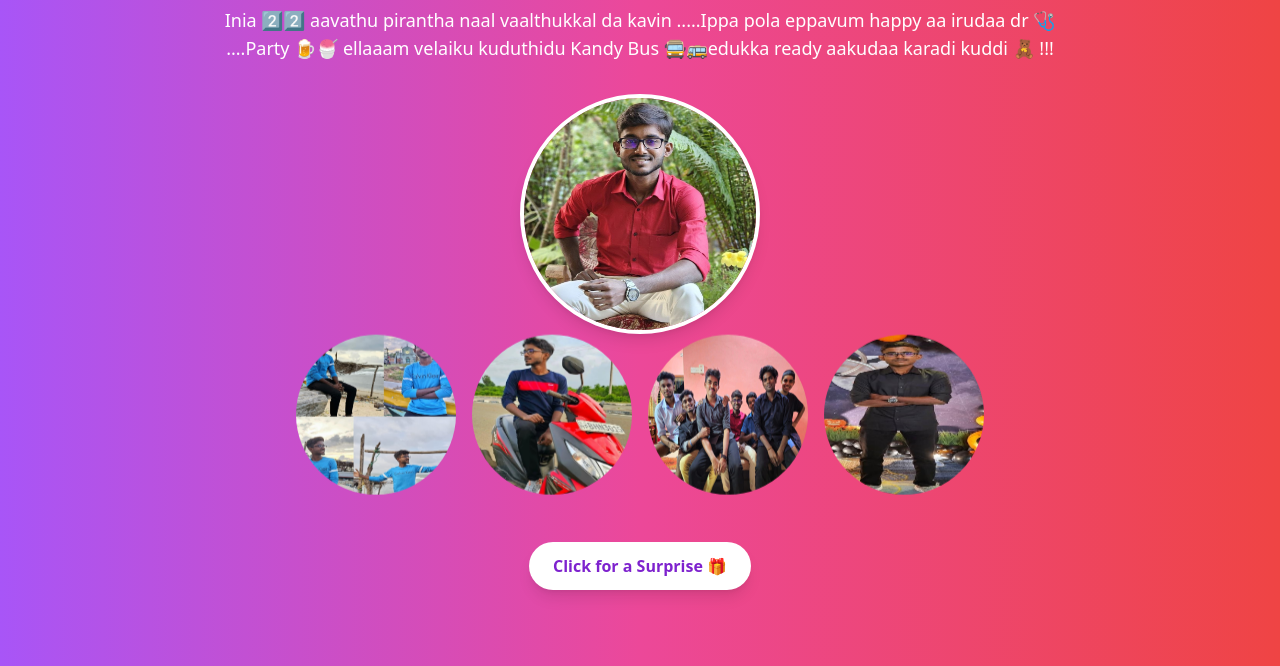
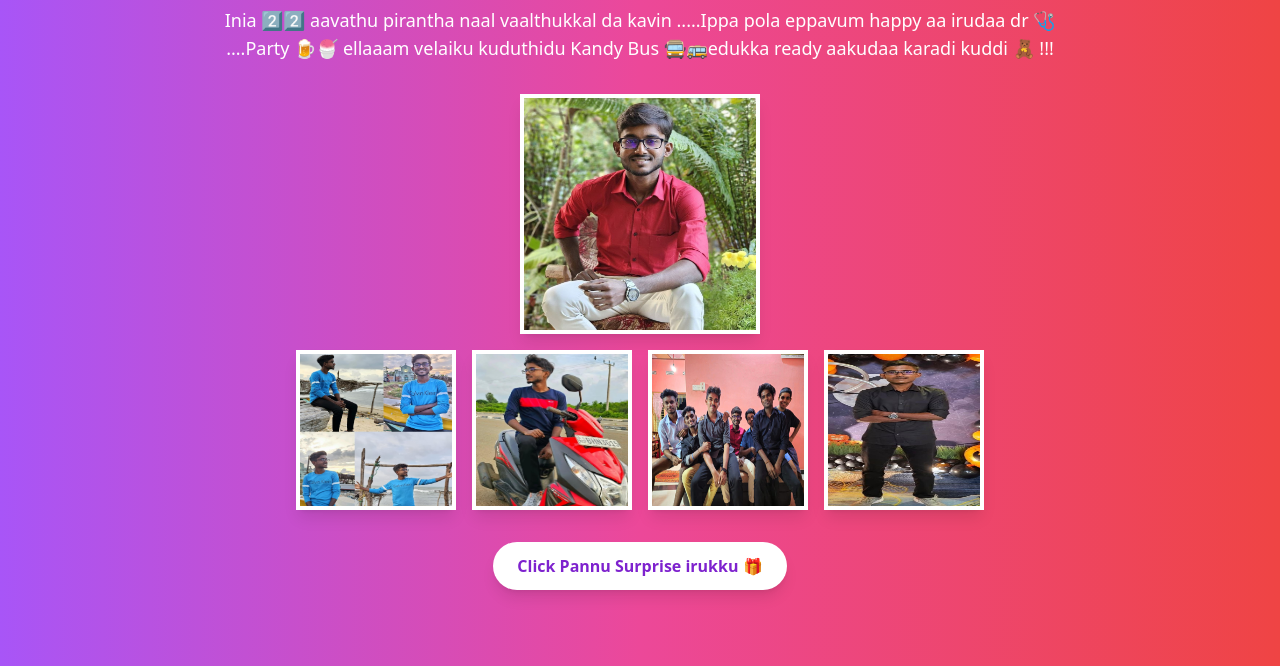
Before and after one commit to Sukithan/kavin-s22, a plain HTML site: page index.html in a window 1280 px wide. Shown: the part 134-800 px from the top of the page. Drawn offline with nearby package versions, Linux system fonts and the light colour scheme.

Commit message:
Update index with animations.html

```diff
--- a/index.html
+++ b/index.html
@@ -17,17 +17,39 @@
         transform: translatey(0px);
       }
     }
+
+    @keyframes grow {
+      0% {
+        transform: scale(1);
+        opacity: 0;
+      }
+      50% {
+        transform: scale(1.2);
+        opacity: 0.5;
+      }
+      100% {
+        transform: scale(1);
+        opacity: 1;
+      }
+    }
+
     .float {
       animation: float 3s ease-in-out infinite;
     }
+
     .fade-in {
       opacity: 0;
       animation: fadeIn 2s forwards;
     }
+
     @keyframes fadeIn {
       to {
         opacity: 1;
       }
+    }
+
+    .grow {
+      animation: grow 1s ease-in-out forwards;
     }
   </style>
 </head>
@@ -41,14 +63,34 @@
         Inia 2️⃣2️⃣ aavathu pirantha naal vaalthukkal da kavin  .....Ippa pola eppavum happy aa irudaa dr 🩺 ....Party  🍺🍧 ellaaam velaiku kuduthidu  Kandy Bus  🚍🚌edukka ready aakudaa karadi kuddi 🧸 !!!
     </p>
 
-    <!-- Tree Chart with Images -->
+    <!-- Tree Chart with Animated Images -->
     <div class="relative w-full h-auto flex flex-col items-center mb-8">
-        <img src="k11.jpg" alt="Main Photo" class="w-40 h-40 sm:w-60 sm:h-60 rounded-full mb-4 border-4 border-white shadow-lg">
+      <img
+        src="k11.jpg"
+        alt="Main Photo"
+        class="w-40 h-40 sm:w-60 sm:h-60 mb-4 border-4 border-white shadow-lg grow"
+        style="animation-delay: 0s;">
       <div class="grid grid-cols-2 sm:grid-cols-4 gap-4">
-          <img src="k2.jpg" alt="Balloon" class="w-24 h-24 sm:w-40 sm:h-40 float rounded-full">
-          <img src="k3.jpg" alt="Cake" class="w-24 h-24 sm:w-40 sm:h-40 float rounded-full">
-          <img src="k4.jpg" alt="Gift" class="w-24 h-24 sm:w-40 sm:h-40 float rounded-full">
-          <img src="k5.jpg" alt="Party" class="w-24 h-24 sm:w-40 sm:h-40 float rounded-full">
+        <img
+          src="k2.jpg"
+          alt="Balloon"
+          class="w-24 h-24 sm:w-40 sm:h-40 border-4 border-white shadow-lg grow"
+          style="animation-delay: 1s;">
+        <img
+          src="k3.jpg"
+          alt="Cake"
+          class="w-24 h-24 sm:w-40 sm:h-40 border-4 border-white shadow-lg grow"
+          style="animation-delay: 2s;">
+        <img
+          src="k4.jpg"
+          alt="Gift"
+          class="w-24 h-24 sm:w-40 sm:h-40 border-4 border-white shadow-lg grow"
+          style="animation-delay: 3s;">
+        <img
+          src="k5.jpg"
+          alt="Party"
+          class="w-24 h-24 sm:w-40 sm:h-40 border-4 border-white shadow-lg grow"
+          style="animation-delay: 4s;">
       </div>
     </div>
 
@@ -56,7 +98,7 @@
     <button
       class="px-4 py-2 sm:px-6 sm:py-3 bg-white text-purple-700 font-bold rounded-full shadow-lg hover:bg-purple-700 hover:text-white transition-all duration-300"
       onclick="revealMessage()">
-      Click for a Surprise 🎁
+      Click Pannu Surprise irukku 🎁
     </button>
 
     <!-- Hidden Surprise Message -->
@@ -64,9 +106,9 @@
   <p class="text-white text-lg sm:text-xl font-semibold mb-4 fade-in">
     Ithu thaan kavin oru kaalathula maintain pannina body...but medicine padikka thodanki melinchidaan paavam 🥳
   </p>
-      <img src="kswap.jpg" alt="Celebration" class="w-32 h-32 sm:w-40 sm:h-40 rounded-full mx-auto fade-in" style="animation-delay: 0.5s;">
+  <img src="kswap.jpg" alt="Celebration" class="w-32 h-32 sm:w-40 sm:h-40 border-4 border-white shadow-lg mx-auto fade-in" style="animation-delay: 0.5s;">
 </div>
-  </div>
+
 
   <script>
     function revealMessage() {
@@ -74,6 +116,15 @@
       surprise.classList.remove('hidden');
       surprise.scrollIntoView({ behavior: 'smooth' });
     }
+
+    // Trigger animations
+    document.addEventListener("DOMContentLoaded", () => {
+      const images = document.querySelectorAll(".grow");
+      images.forEach((img, index) => {
+        img.style.animationDelay = `${index * 1}s`;
+        img.classList.add("fade-in");
+      });
+    });
   </script>
 </body>
 </html>
```
Lines whose indentation alone changed are shown as unchanged.
